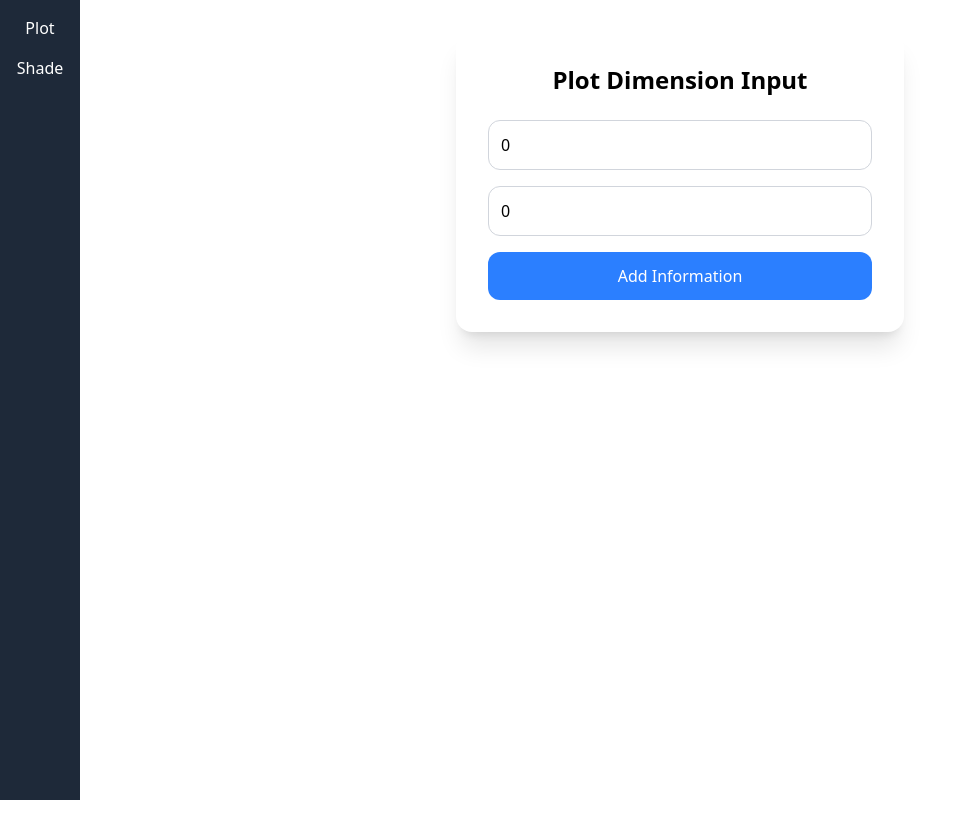
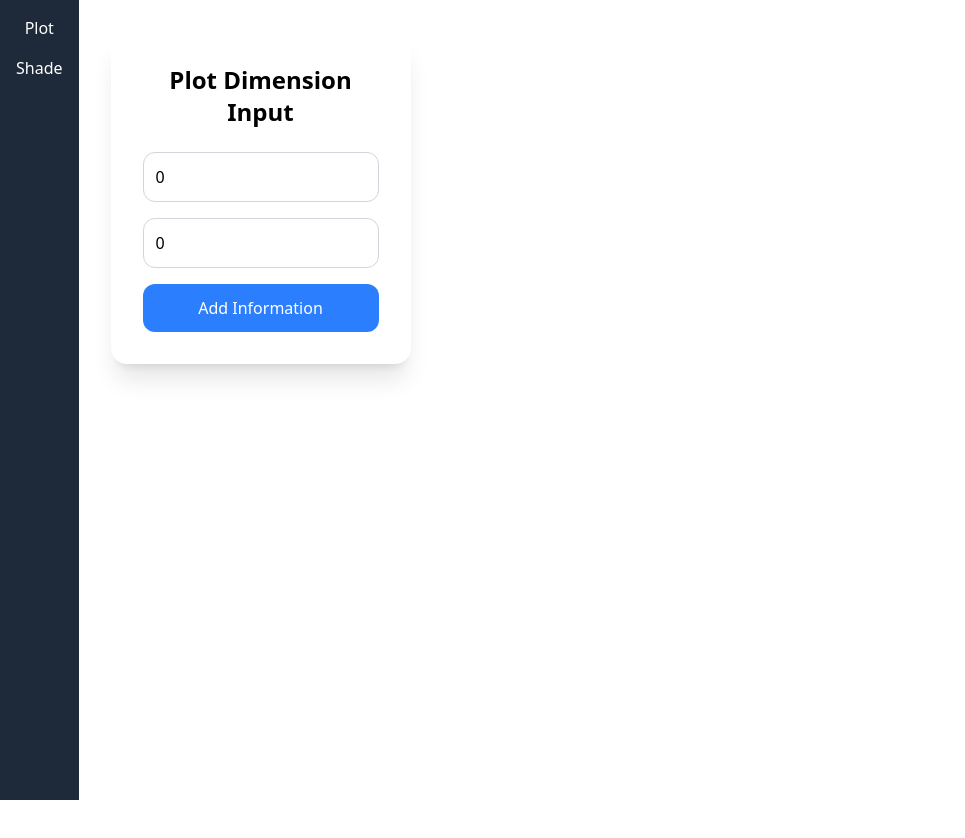
Before and after one commit to RishiDhimmar/shed-frontend, a React (Vite) app: page / in a window 1280 px wide. Shown: the top 838 px of the page, without its empty margins (0-965 px from the left). After the commit the page ends 800 px from the top, so only its background shows below. Built offline with nearby package versions, Linux system fonts and the light colour scheme.

Commit message:
initial working

```diff
--- a/src/App.tsx
+++ b/src/App.tsx
@@ -3,7 +3,7 @@ import { Layout } from "./components/threeenv/inputs/Layout";
 
 function App() {
   return (
-    <div>
+    <div className="flex">
       <Layout />
       <ShadeCanvas />
     </div>
--- a/src/components/threeenv/ShadeCanvas.tsx
+++ b/src/components/threeenv/ShadeCanvas.tsx
@@ -3,7 +3,7 @@ import ExperienceSetup from "./setUp/ExperienceSetup";
 
 function ShadeCanvas() {
   return (
-    <div className="w-screen h-screen">
+    <div className=" h-screen z-1">
       <Canvas>
         <ExperienceSetup />
       </Canvas>
--- a/src/components/threeenv/inputs/Layout.tsx
+++ b/src/components/threeenv/inputs/Layout.tsx
@@ -7,7 +7,7 @@ export const Layout = observer(() => {
   const [currentComponent, setCurrentComponent] = useState("plot");
 
   return (
-    <div className="flex h-screen">
+    <div className="flex w-[100px] z-10">
       <div className="w-20 bg-gray-800 text-white flex flex-col items-center p-4">
         <button
           onClick={() => setCurrentComponent("plot")}
@@ -22,7 +22,7 @@ export const Layout = observer(() => {
           Shade
         </button>
       </div>
-      <div className="flex-1 p-8">
+      <div className="flex-1 p-8 w-[400px]">
         {currentComponent === "plot" ? <PlotInput /> : <Shade />}
       </div>
     </div>
--- a/src/components/threeenv/inputs/PlotInput.tsx
+++ b/src/components/threeenv/inputs/PlotInput.tsx
@@ -13,7 +13,7 @@ export const PlotInput = observer(() => {
   };
 
   return (
-    <div className="bg-white p-8 rounded-2xl shadow-xl w-full max-w-md mx-auto">
+    <div className="bg-white p-8 rounded-2xl shadow-xl w-[300px] max-w-md mx-auto z-10">
       <h1 className="text-2xl font-bold mb-6 text-center">
         Plot Dimension Input
       </h1>
```
